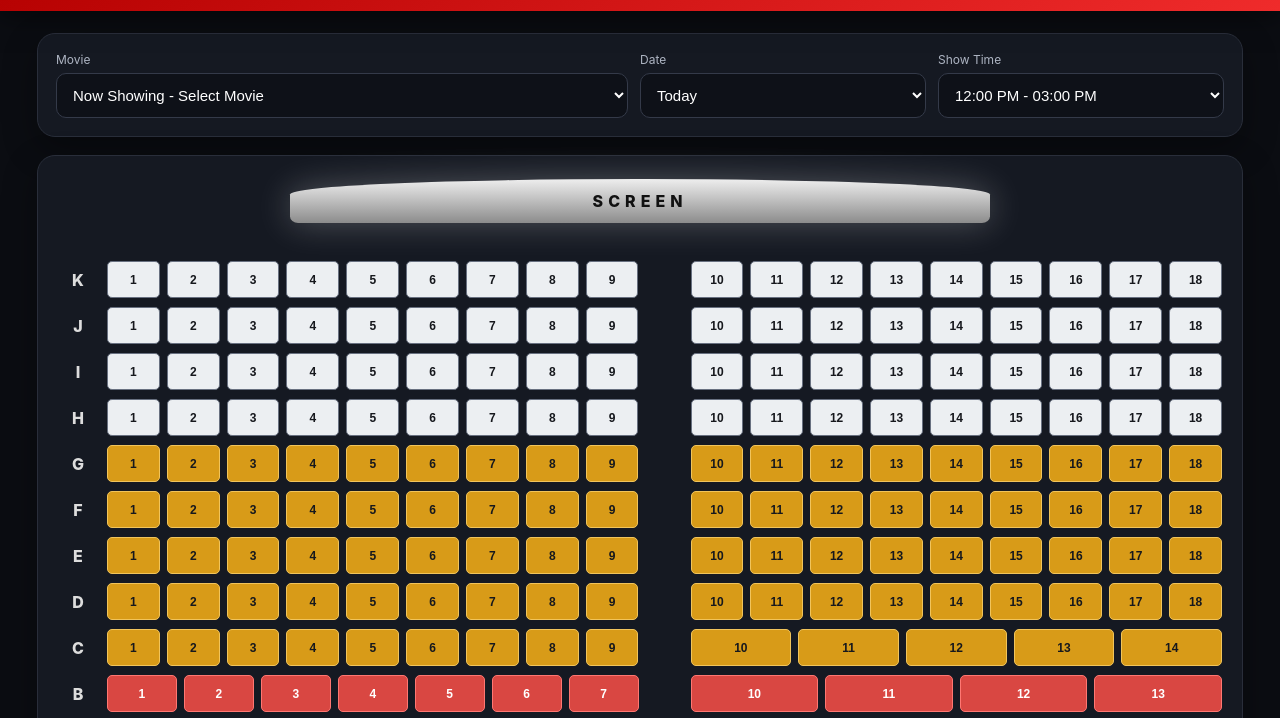
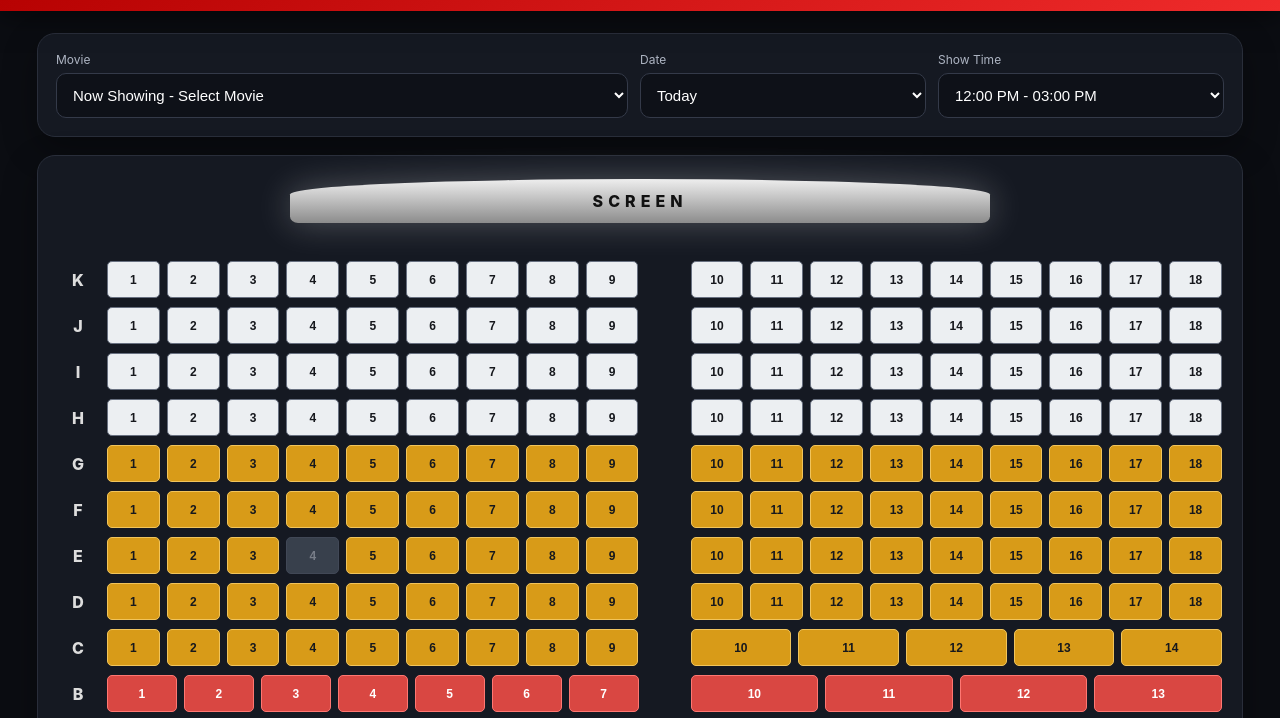
Before and after one commit to RudraxCinemaUna/Rudrax--cinema-una, a plain HTML site: page index.html in a window 1280 px wide. Shown: the part 70-788 px from the top of the page. Drawn offline with Linux system fonts and the light colour scheme.

Commit message:
Update index.html

```diff
--- a/index.html
+++ b/index.html
@@ -132,7 +132,7 @@ const layout=[
 ];
 const seating=document.getElementById('seating');
 const selected=new Map();
-const booked=new Set(['','','','','','','','','','','','','']);
+const booked=new Set(['E4','','','','','','','','','','','','']);
 
 function makeSide(row,type,count,start){
   const side=document.createElement('div');
```
